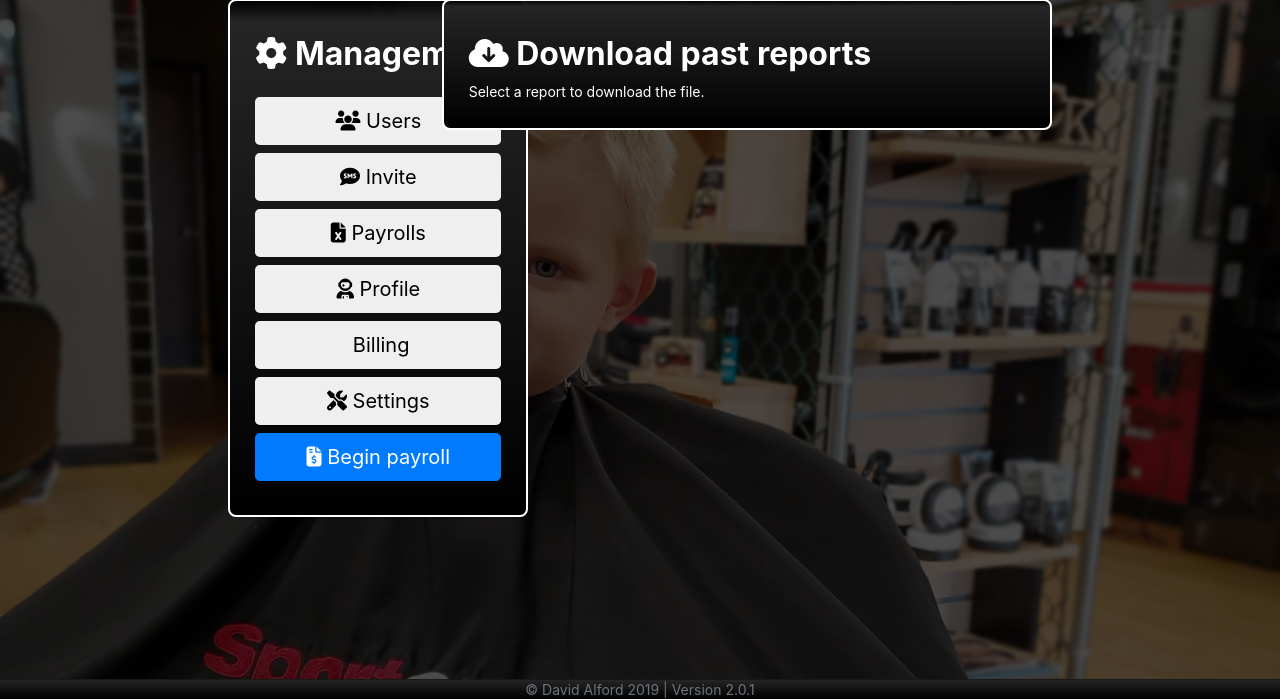
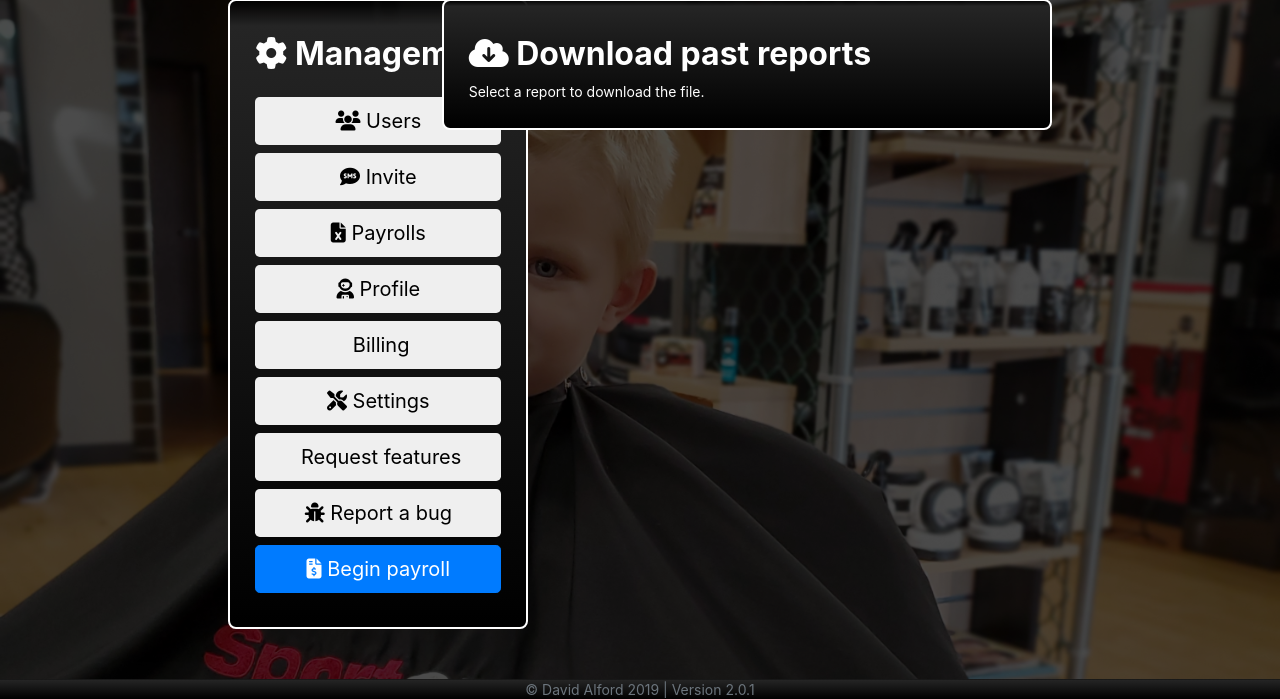
Before and after one commit to 5starkarma/sportclips_project, a Django app: template apps/payroll/templates/payroll/reports.html in a window 1280 px wide. Shown: the part 101-800 px from the top of the page. Run offline with Django 3.2, Linux system fonts and the light colour scheme; the template is opened without the code that fills it, so the values that code supplies are empty; some libraries are stand-ins or nearby versions.

Commit message:
add buttons

```diff
--- a/apps/base/templates/base/base.html
+++ b/apps/base/templates/base/base.html
@@ -31,7 +31,7 @@
     <nav class="navbar navbar-expand-md navbar-dark bg-steel fixed-top">
         <div class="container col-md-8">
             <a class="nav-item nav-link site-title"
-               href="{% url 'landing' %}"
+               href="{% url 'upload' %}"
                style="text-align: center;"> Sportclips<strong>Payroll</strong>.com</a>
             <button aria-controls="navbarToggle"
                     aria-expanded="false"
--- a/apps/base/templates/base/user-panel.html
+++ b/apps/base/templates/base/user-panel.html
@@ -27,6 +27,12 @@
                     <button class="btn btn-default btn-lg btn-block" onclick="location.href='{% url 'settings' %}'">
                         <i class="fas fa-tools"></i> Settings
                     </button>
+                    <button class="btn btn-default btn-lg btn-block" onclick="location.href='{% url 'settings' %}'">
+                        <i class="fas fa-ballot-check"></i> Request features
+                    </button>
+                    <button class="btn btn-default btn-lg btn-block" onclick="location.href='{% url 'settings' %}'">
+                        <i class="fas fa-bug"></i> Report a bug
+                    </button>
                     <a class="btn btn-primary btn-lg btn-block" href="{% url 'upload' %}">
                         <i class="fas fa-file-invoice-dollar"></i> Begin payroll
                     </a>
--- a/apps/payroll/templates/payroll/settings.html
+++ b/apps/payroll/templates/payroll/settings.html
@@ -6,8 +6,8 @@
 <div class="col-md-9">
     <div class="register-box">
         <div class="container">
-            <h2 class="sign-up-title mt-4"><i class="fas fa-file-upload"></i> Upload reports</h2>
-            <p>Upload the reports. They can be either .xlsx or .xls format and are found at Salon Ultimate.</p>
+            <h2 class="sign-up-title mt-4"><i class="fas fa-tools"></i> Payroll settings</h2>
+            <p>The payroll thresholds can be adjusted here.</p>
             <form enctype="multipart/form-data" method="POST">
                 {% csrf_token %}
                 <fieldset class="form-group">
--- a/apps/payroll/views.py
+++ b/apps/payroll/views.py
@@ -64,7 +64,11 @@ def process_payroll(request):
             static_removed_path = file_path.strip(settings.MEDIA_ROOT)
             Payroll(user=current_user, file=static_removed_path).save()
             Reports.objects.filter(user=request.user).delete()
-            return redirect(request, 'payroll/reports.html')
+            response = HttpResponse(open(file_path, 'rb').read())
+            response['Content-Type'] = 'mimetype/submimetype'
+            response['Content-Disposition'] = 'attachment; filename=payroll.xlsx'
+            return response
+            # return redirect(request, 'payroll/reports.html')
     return render(request, 'payroll/select-manager.html', {'m_form': m_form})
 
 
--- a/configs/permissions.py
+++ b/configs/permissions.py
@@ -1,5 +1,5 @@
 team_leader_perms = [
-    'add_client',
+    'add_client', 'change_user',
 ]
 
 manager_perms = [
```
Also changed, not shown: 7 other files.
